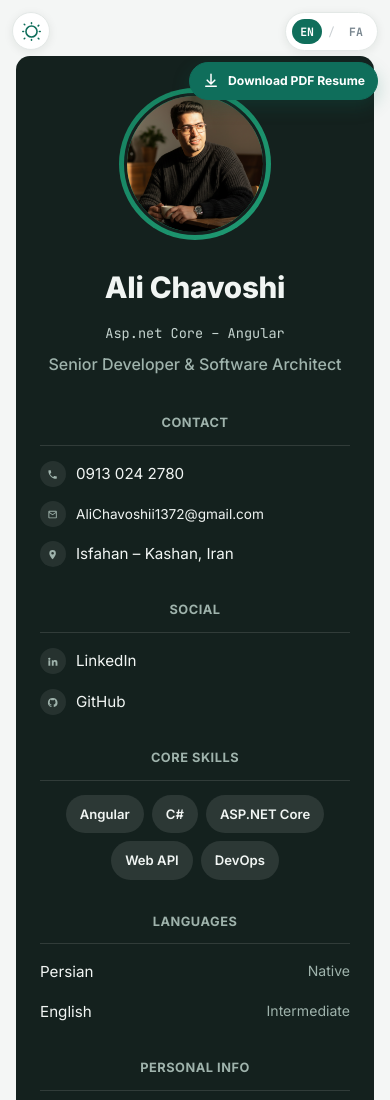
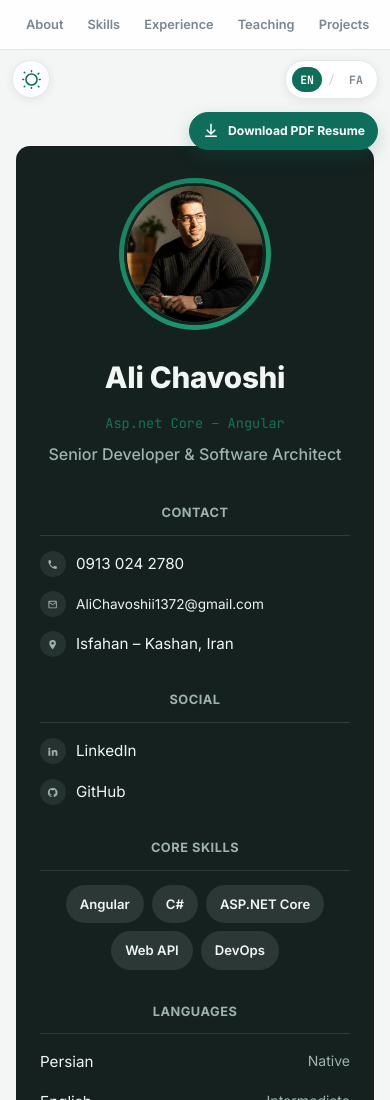
Before and after one commit to aliChavoshi/MyResume, a plain HTML site: page index.html in a window 390 px wide. Shown: the top 1100 px of the page. Drawn offline with Linux system fonts and the light colour scheme.

Commit message:
add topnav__links

```diff
--- a/index.html
+++ b/index.html
@@ -28,6 +28,23 @@
 
 <body>
 
+  <!-- ===== TOP NAV: section links + scroll progress ===== -->
+  <nav class="topnav" aria-label="Section navigation">
+    <div class="topnav__progress" id="scrollProgress" aria-hidden="true"></div>
+    <div class="topnav__inner">
+      <a class="topnav__brand" href="#about" data-fa="ع.چ">A.C</a>
+      <ul class="topnav__links">
+        <li><a href="#about" data-nav="about" data-fa="درباره من">About</a></li>
+        <li><a href="#skills" data-nav="skills" data-fa="مهارت‌ها">Skills</a></li>
+        <li><a href="#experience" data-nav="experience" data-fa="سوابق کاری">Experience</a></li>
+        <li><a href="#teaching" data-nav="teaching" data-fa="مدرس و مشاور">Teaching</a></li>
+        <li><a href="#projects" data-nav="projects" data-fa="پروژه‌ها">Projects</a></li>
+        <li><a href="#tech" data-nav="tech" data-fa="تکنولوژی‌ها">Tech</a></li>
+        <li><a href="#certificates" data-nav="certificates" data-fa="گواهینامه‌ها">Certificates</a></li>
+      </ul>
+    </div>
+  </nav>
+
   <!-- ===== LANGUAGE TOGGLE ===== -->
   <button type="button" id="langToggle" class="lang-toggle" aria-label="Switch language / تغییر زبان">
     <span class="lang-toggle__option" data-lang-option="en">EN</span>
@@ -49,9 +66,12 @@
     <span class="sr-only">Toggle color theme</span>
   </button>
 
-  <a id="downloadCv" class="download-cv" href="output/pdf/Ali-Chavoshi-Resume-EN.pdf" download="Ali-Chavoshi-Resume-EN.pdf"
-    aria-label="Download English resume as PDF">
-    <svg viewBox="0 0 24 24" aria-hidden="true"><path d="M11 3a1 1 0 0 1 2 0v10.6l3.3-3.3a1 1 0 1 1 1.4 1.4l-5 5a1 1 0 0 1-1.4 0l-5-5a1 1 0 1 1 1.4-1.4l3.3 3.3V3ZM4 19a1 1 0 0 1 1-1h14a1 1 0 1 1 0 2H5a1 1 0 0 1-1-1Z" /></svg>
+  <a id="downloadCv" class="download-cv" href="output/pdf/Ali-Chavoshi-Resume-EN.pdf"
+    download="Ali-Chavoshi-Resume-EN.pdf" aria-label="Download English resume as PDF">
+    <svg viewBox="0 0 24 24" aria-hidden="true">
+      <path
+        d="M11 3a1 1 0 0 1 2 0v10.6l3.3-3.3a1 1 0 1 1 1.4 1.4l-5 5a1 1 0 0 1-1.4 0l-5-5a1 1 0 1 1 1.4-1.4l3.3 3.3V3ZM4 19a1 1 0 0 1 1-1h14a1 1 0 1 1 0 2H5a1 1 0 0 1-1-1Z" />
+    </svg>
     <span data-fa="دانلود رزومه PDF">Download PDF Resume</span>
   </a>
 
--- a/script.js
+++ b/script.js
@@ -4,6 +4,83 @@
   // Footer year
   var yearEl = document.getElementById("year");
   if (yearEl) yearEl.textContent = new Date().getFullYear();
+
+  // ============================================================
+  // TOP NAV: smooth scroll, active-section highlight, scroll progress
+  // ============================================================
+  (function navModule() {
+    var navLinks = Array.prototype.slice.call(document.querySelectorAll(".topnav__links a[data-nav]"));
+    var progressBar = document.getElementById("scrollProgress");
+    var sections = navLinks
+      .map(function (link) {
+        var id = link.getAttribute("data-nav");
+        var el = document.getElementById(id);
+        return el ? { link: link, el: el } : null;
+      })
+      .filter(Boolean);
+
+    if (!sections.length && !progressBar) return;
+
+    // Smooth-scroll on click, accounting for the sticky nav height.
+    navLinks.forEach(function (link) {
+      link.addEventListener("click", function (e) {
+        var id = link.getAttribute("data-nav");
+        var target = document.getElementById(id);
+        if (!target) return;
+        e.preventDefault();
+        var nav = document.querySelector(".topnav");
+        var navHeight = nav ? nav.getBoundingClientRect().height : 0;
+        var top = target.getBoundingClientRect().top + window.pageYOffset - navHeight - 12;
+        window.scrollTo({ top: top, behavior: "smooth" });
+        if (window.history && window.history.pushState) {
+          window.history.pushState(null, "", "#" + id);
+        }
+      });
+    });
+
+    function updateActiveLink() {
+      var navEl = document.querySelector(".topnav");
+      var navHeight = navEl ? navEl.getBoundingClientRect().height : 0;
+      var probe = window.pageYOffset + navHeight + 24;
+
+      var activeIndex = -1;
+      sections.forEach(function (s, i) {
+        var top = s.el.getBoundingClientRect().top + window.pageYOffset;
+        if (probe >= top) activeIndex = i;
+      });
+
+      sections.forEach(function (s, i) {
+        if (i === activeIndex) {
+          s.link.classList.add("is-active");
+        } else {
+          s.link.classList.remove("is-active");
+        }
+      });
+    }
+
+    function updateProgress() {
+      if (!progressBar) return;
+      var scrollTop = window.pageYOffset;
+      var docHeight = document.documentElement.scrollHeight - window.innerHeight;
+      var pct = docHeight > 0 ? Math.min(100, Math.max(0, (scrollTop / docHeight) * 100)) : 0;
+      progressBar.style.width = pct + "%";
+    }
+
+    var ticking = false;
+    function onScroll() {
+      if (ticking) return;
+      ticking = true;
+      window.requestAnimationFrame(function () {
+        updateActiveLink();
+        updateProgress();
+        ticking = false;
+      });
+    }
+
+    window.addEventListener("scroll", onScroll, { passive: true });
+    window.addEventListener("resize", onScroll);
+    onScroll();
+  })();
 
   // ============================================================
   // LANGUAGE TOGGLE (EN default, LTR / FA, RTL)
--- a/styles.css
+++ b/styles.css
@@ -219,8 +219,8 @@ svg {
 .sidebar__role {
   font-family: var(--font-mono);
   font-size: .85rem;
-  color: var(--accent-soft);
-  direction: ltr;
+  color: var(--accent-2);
+  /* direction: ltr; */
   text-align: start;
   margin-bottom: 4px;
   opacity: .85;
@@ -934,11 +934,108 @@ svg {
 }
 
 /* ============================================================
+   TOP NAV: section links + scroll progress
+   ============================================================ */
+:root {
+  --topnav-h: 56px;
+}
+
+.topnav {
+  position: sticky;
+  top: 0;
+  z-index: 90;
+  background: color-mix(in srgb, var(--card) 88%, transparent);
+  backdrop-filter: blur(10px);
+  -webkit-backdrop-filter: blur(10px);
+  border-bottom: 1px solid var(--border);
+  height: var(--topnav-h);
+}
+
+.topnav__progress {
+  position: absolute;
+  top: 0;
+  inset-inline-start: 0;
+  height: 2px;
+  width: 0%;
+  background: linear-gradient(90deg, var(--accent), var(--accent-2));
+  transition: width .1s linear;
+}
+
+.topnav__inner {
+  max-width: var(--max-width);
+  height: 100%;
+  margin: 0 auto;
+  padding: 0 24px;
+  display: flex;
+  align-items: center;
+  gap: 20px;
+}
+
+.topnav__brand {
+  font-family: var(--font-fa);
+  font-weight: 700;
+  font-size: .92rem;
+  color: var(--ink);
+  flex-shrink: 0;
+}
+
+.topnav__links {
+  display: flex;
+  align-items: center;
+  gap: 4px;
+  list-style: none;
+  overflow-x: auto;
+  scrollbar-width: none;
+  flex: 1 1 auto;
+  min-width: 0;
+}
+
+.topnav__links::-webkit-scrollbar {
+  display: none;
+}
+
+.topnav__links a {
+  display: inline-block;
+  padding: 7px 12px;
+  border-radius: 100px;
+  font-size: .85rem;
+  font-weight: 600;
+  color: var(--muted);
+  white-space: nowrap;
+  transition: color .2s ease, background-color .2s ease;
+}
+
+.topnav__links a:hover {
+  color: var(--ink);
+  background: var(--accent-soft);
+}
+
+.topnav__links a.is-active {
+  color: var(--accent);
+  background: var(--accent-soft);
+}
+
+@media (max-width:760px) {
+  .topnav__brand {
+    display: none;
+  }
+
+  .topnav__inner {
+    padding: 0 16px;
+  }
+
+  .topnav__links a {
+    padding: 6px 10px;
+    font-size: .8rem;
+  }
+}
+
+/* ============================================================
    THEME + LANGUAGE TOGGLES
    ============================================================ */
 .theme-toggle {
   position: fixed;
-  top: 18px;
+  top: calc(var(--topnav-h) + 14px);
   inset-inline-start: 18px;
   z-index: 100;
   width: 42px;
@@ -962,7 +1059,7 @@ svg {
 
 .download-cv {
   position: fixed;
-  top: 76px;
+  top: calc(var(--topnav-h) + 72px);
   inset-inline-end: 18px;
   z-index: 100;
   display: inline-flex;
@@ -1008,7 +1105,7 @@ html[data-theme="dark"] .theme-toggle__moon {
 }
 .lang-toggle {
   position: fixed;
-  top: 18px;
+  top: calc(var(--topnav-h) + 14px);
   inset-inline-end: 18px;
   z-index: 100;
   display: inline-flex;
@@ -1071,15 +1168,19 @@ html[lang="fa"] .lang-toggle__option[data-lang-option="fa"] {
 }
 
 @media (max-width:640px) {
+  :root {
+    --topnav-h: 50px;
+  }
+
   .theme-toggle {
-    top: 12px;
+    top: calc(var(--topnav-h) + 10px);
     inset-inline-start: 12px;
     width: 38px;
     height: 38px;
   }
 
   .download-cv {
-    top: 62px;
+    top: calc(var(--topnav-h) + 62px);
     inset-inline-end: 12px;
     min-height: 38px;
     padding: 8px 12px;
@@ -1087,7 +1188,7 @@ html[lang="fa"] .lang-toggle__option[data-lang-option="fa"] {
   }
 
   .lang-toggle {
-    top: 12px;
+    top: calc(var(--topnav-h) + 10px);
     inset-inline-end: 12px;
     font-size: .72rem;
   }
@@ -1106,14 +1207,14 @@ html[lang="fa"] .lang-toggle__option[data-lang-option="fa"] {
   }
 }
 
-/* make room so the toggle never overlaps content on narrow screens */
+/* make room so the fixed toggles never overlap content on narrow screens */
 .page {
-  padding-top: 64px;
+  padding-top: 110px;
 }
 
 @media (max-width:640px) {
   .page {
-    padding-top: 56px;
+    padding-top: 96px;
   }
 }
 
```
